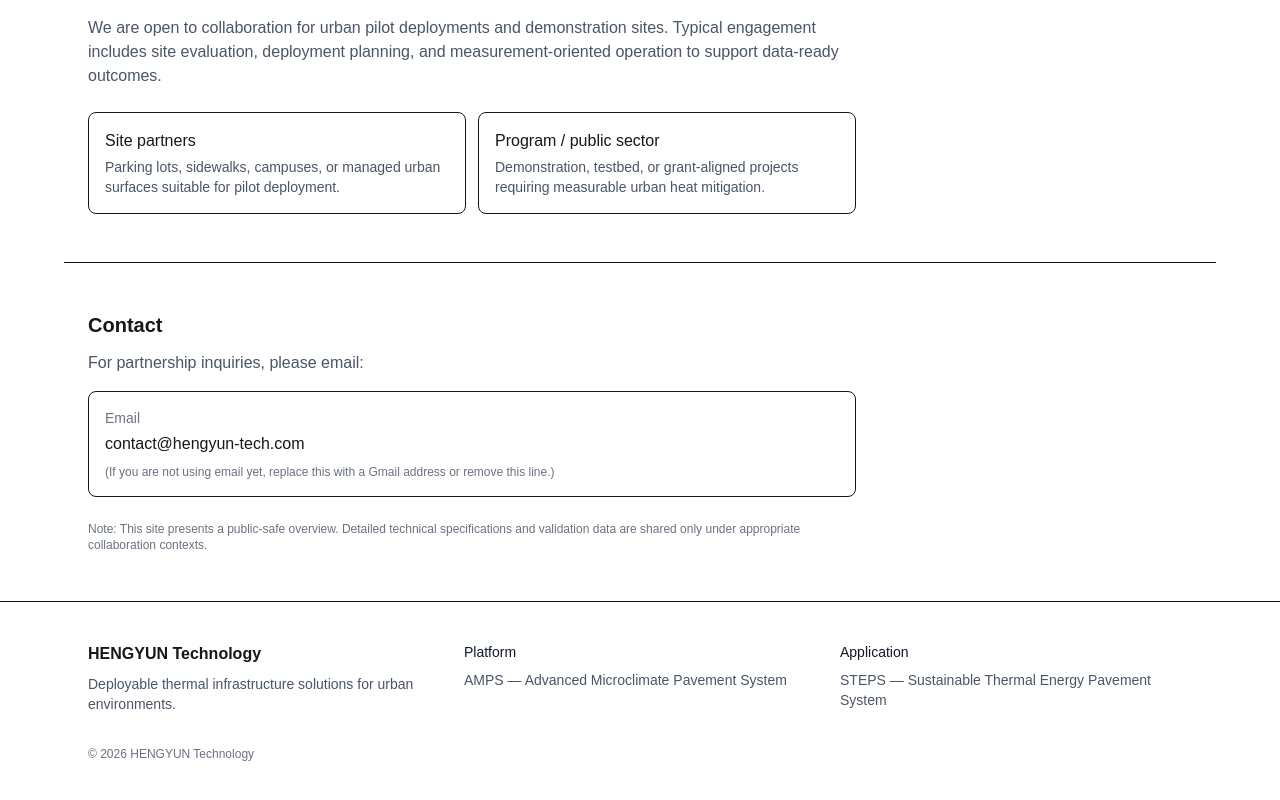
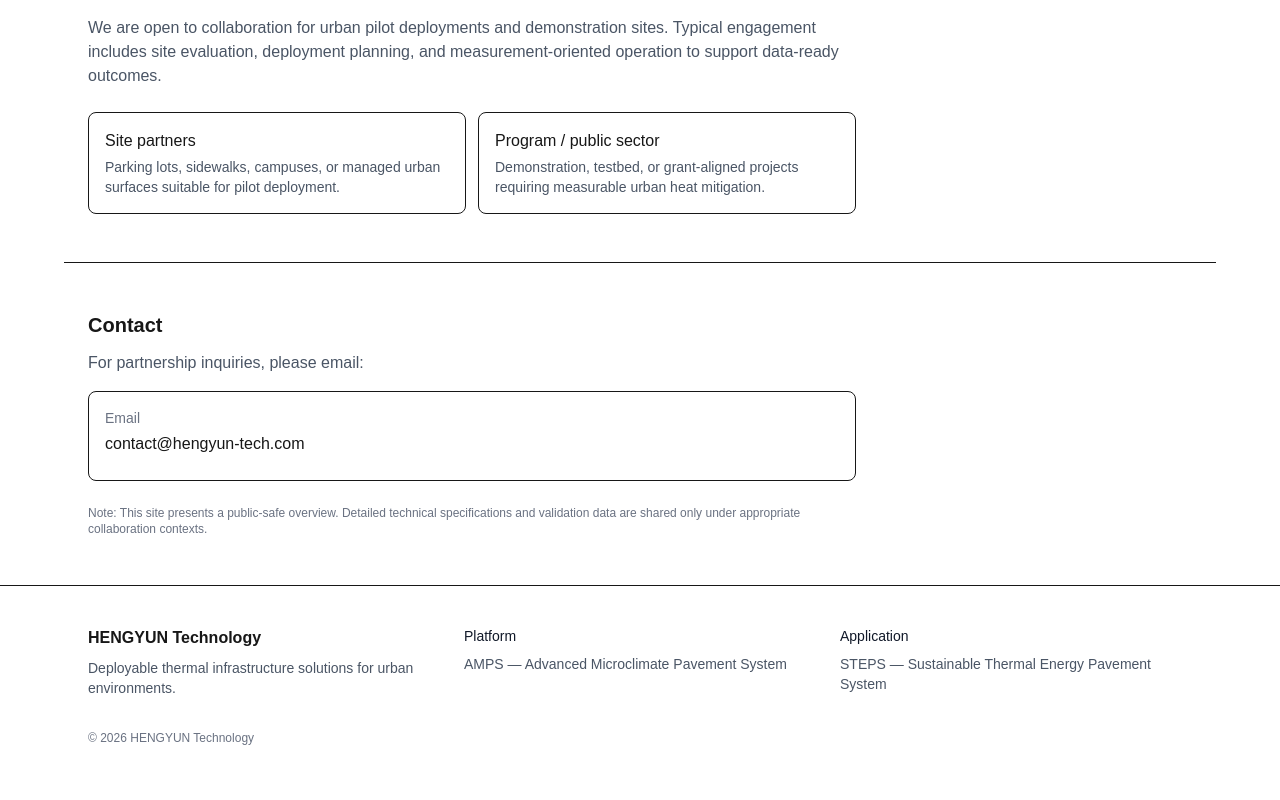
Before and after one commit to dh9vbm8mty-cloud/hengyun-site, a Next.js app: page / in a window 1280 px wide. Shown: the part 769-1569 px from the top of the page. Built offline with nearby package versions, Linux system fonts and the light colour scheme.

Commit message:
add header footer and positioning sections

```diff
--- a/app/page.tsx
+++ b/app/page.tsx
@@ -137,11 +137,8 @@
             <div className="mt-4 rounded-lg border p-4">
               <div className="text-sm text-gray-500">Email</div>
               <div className="mt-1 font-medium">contact@hengyun-tech.com</div>
-              <div className="mt-2 text-xs text-gray-500">
-                (If you are not using email yet, replace this with a Gmail address or remove this line.)
-              </div>
+              <div className="mt-2 text-xs text-gray-500"></div>
             </div>
-
             <p className="mt-6 text-xs text-gray-500">
               Note: This site presents a public-safe overview. Detailed technical specifications and validation data are
               shared only under appropriate collaboration contexts.
```
